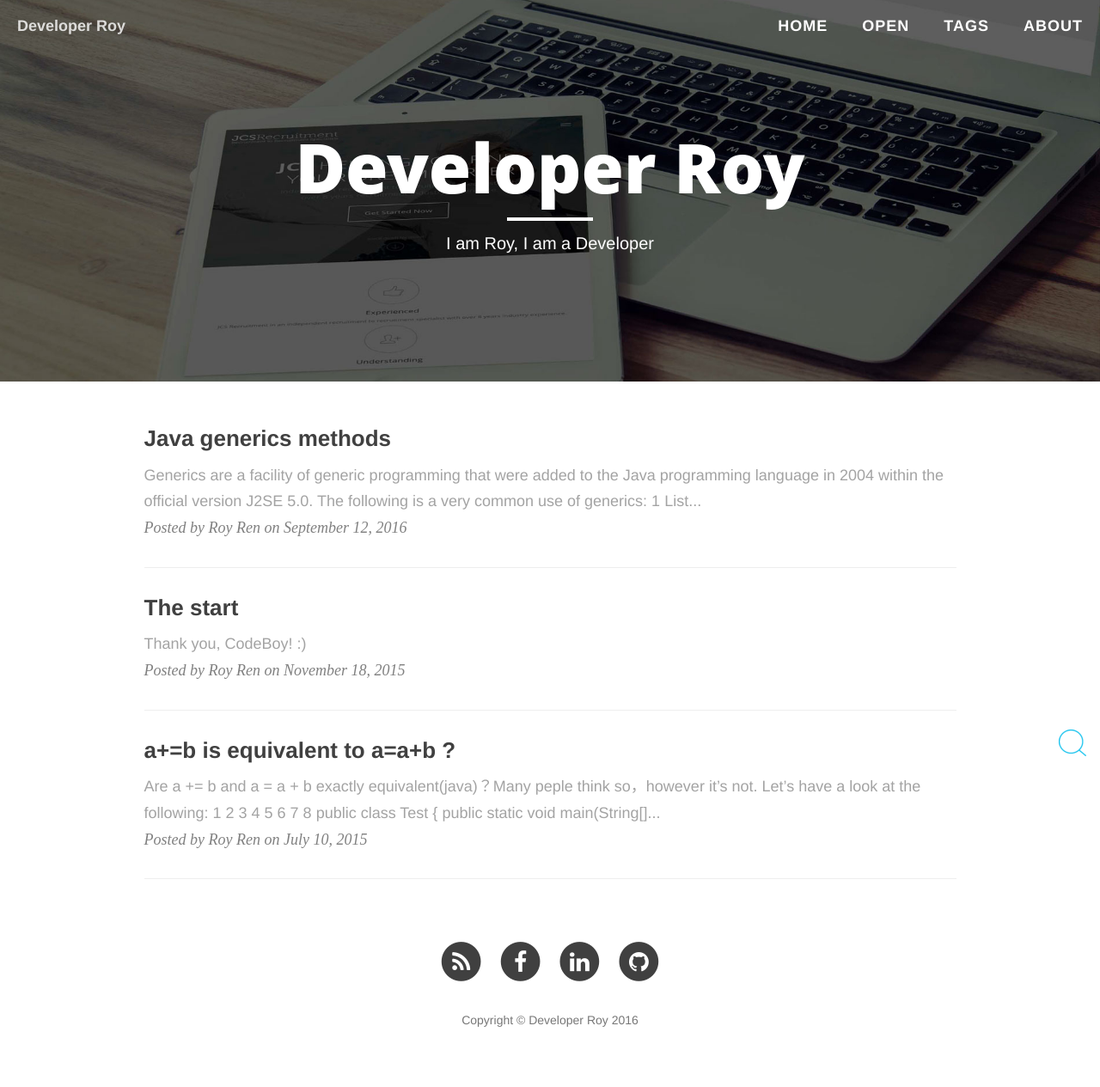
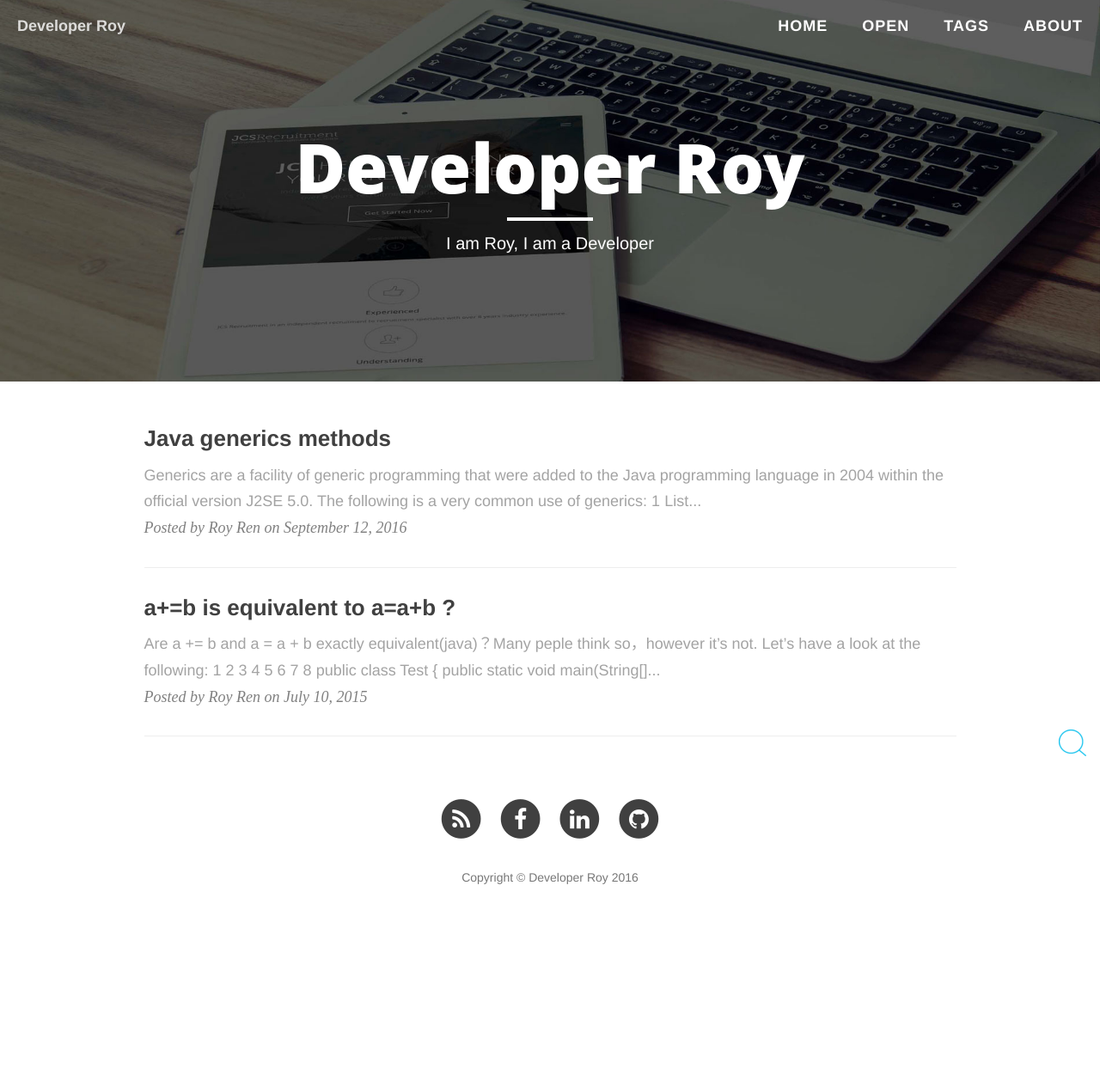
Before and after one commit to rxyknight/RoyRenBlog, a Jekyll site: the page built from index.html, in a window 1280 px wide. Shown: the whole page at 86% size. Built offline with Jekyll 4.4.1, drawn with Linux system fonts in a browser that asks for light colours; nearby versions of some CDN libraries; the list of posts is cut into pages by our own code; comment, search, counter and statistics services are not loaded; after the commit the page ends 1099 px from its top, so only the background shows below that.

Commit message:
delete start

```diff
--- a/_posts/2016-11-18-Start.md
+++ /dev/null
@@ -1,11 +0,0 @@
----
-layout: post
-title: The start
-date: '2015-11-18'
-header-img: "img/home-bg.jpg"
-tags:
-     - java
-author: 'Roy Ren'
----
-
-Thank you, CodeBoy! :)
```
Also changed, not shown: _posts/2015-07-10-java-operate.md (+4 -4 lines).
